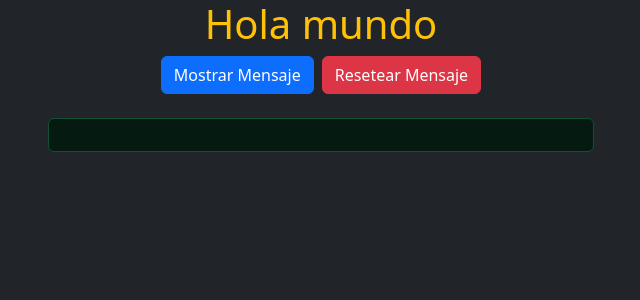
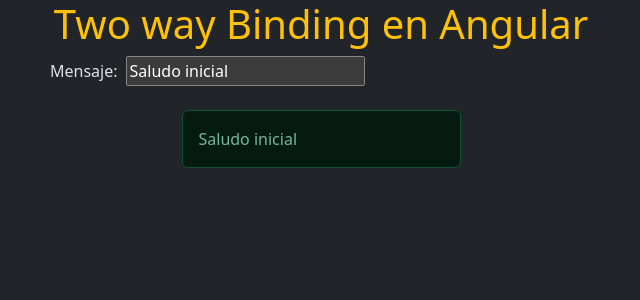
Before and after one commit to juliMillen/angular_curso, an Angular app: page / in a window 1280 px wide. Shown: the top 300 px of the page, without its empty margins (319-959 px from the left). Built offline with nearby package versions, Linux system fonts and the light colour scheme.

Commit message:
Property Binding y Two way Binding

```diff
--- a/src/app/app.component.html
+++ b/src/app/app.component.html
@@ -2,5 +2,5 @@
     <h1 class="text-center text-warning">
         {{title}}
     </h1>
-    <app-mostrar-mensaje/>
+    <app-saludar/>
 </div>
--- a/src/app/app.component.ts
+++ b/src/app/app.component.ts
@@ -6,13 +6,15 @@
 import { PadreComponent } from "./components/padre/padre.component";
 import { HijoComponent } from "./components/hijo/hijo.component";
 import { MostrarMensajeComponent } from "./components/mostrar-mensaje/mostrar-mensaje.component";
+import { ReplicadorComponent } from "./components/replicador/replicador.component";
+import { SaludarComponent } from "./components/saludar/saludar.component";
 
 @Component({
   selector: 'app-root',
-  imports: [RouterOutlet, NuevoComponenteComponent, ComponenteEnLineaComponent, InterpolacionComponent, PadreComponent, HijoComponent, MostrarMensajeComponent],
+  imports: [RouterOutlet, NuevoComponenteComponent, ComponenteEnLineaComponent, InterpolacionComponent, PadreComponent, HijoComponent, MostrarMensajeComponent, ReplicadorComponent, SaludarComponent],
   templateUrl: './app.component.html',
   styleUrl: './app.component.css'
 })
 export class AppComponent {
-  title = 'Hola mundo';
+  title = 'Two way Binding en Angular';
 }
--- /dev/null
+++ b/src/app/components/replicador/replicador.component.html
@@ -0,0 +1,17 @@
+<div class="d-flex justify-content-center">
+    <div class="w-50">
+        <div class="mb-3">
+            <label for="inputTexto">
+                Escriba algo...
+            </label>
+            <input id="inputTexto" type="text" (input)="actualizarTexto($event)"/>
+        </div>
+
+        <div class="mb-3">
+            <label for="replicarTexto">
+                Texto replicado...
+            </label>
+            <input id="replicarTexto" type="text" [value]="texto" readonly>
+        </div>
+    </div>
+</div>
--- /dev/null
+++ b/src/app/components/replicador/replicador.component.ts
@@ -0,0 +1,16 @@
+import { Component } from '@angular/core';
+
+@Component({
+  selector: 'app-replicador',
+  imports: [],
+  templateUrl: './replicador.component.html',
+  styleUrl: './replicador.component.css'
+})
+export class ReplicadorComponent {
+  texto: string = '';
+actualizarTexto(evento: Event) {
+  const elementoInput = evento.target as HTMLInputElement;
+  this.texto = elementoInput.value;
+}
+
+}
--- /dev/null
+++ b/src/app/components/saludar/saludar.component.html
@@ -0,0 +1,14 @@
+<div class="d-flex justify-content-center">
+    <div class="w-50">
+        <label for="inputTexto" class="mx-2">
+            Mensaje:
+        </label>
+        <input id="inputTexto" type="text" [(ngModel)]="saludo" autocomplete="off"/>
+
+        <div class="mb-3">
+            <div class="alert alert-success mt-4 mx-auto w-50">
+                {{saludo}}
+            </div>
+        </div>
+    </div>
+</div>
--- /dev/null
+++ b/src/app/components/saludar/saludar.component.ts
@@ -0,0 +1,12 @@
+import { Component } from '@angular/core';
+import { FormsModule } from '@angular/forms';
+
+@Component({
+  selector: 'app-saludar',
+  imports: [FormsModule],
+  templateUrl: './saludar.component.html',
+  styleUrl: './saludar.component.css'
+})
+export class SaludarComponent {
+  saludo = 'Saludo inicial';
+}
```
Also changed, not shown: src/app/components/replicador/replicador.component.css (added), src/app/components/saludar/saludar.component.css (added).
